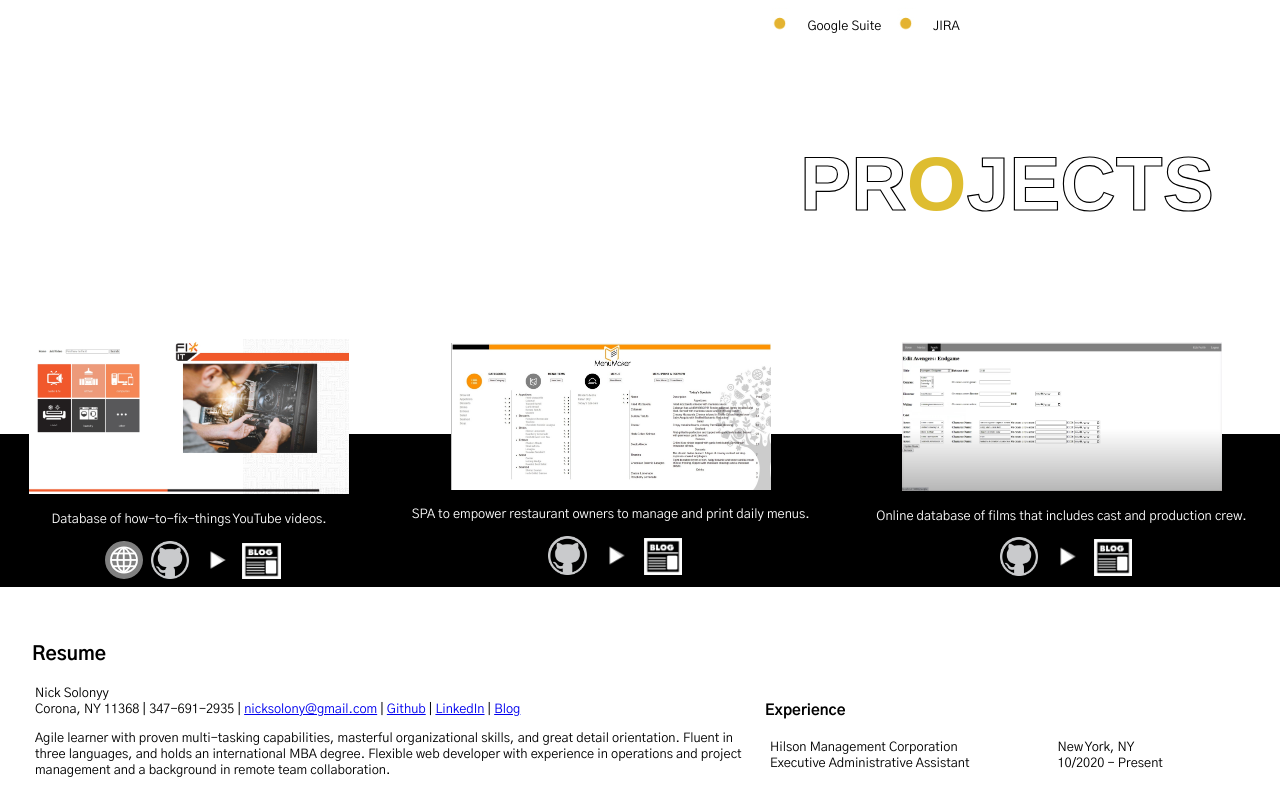
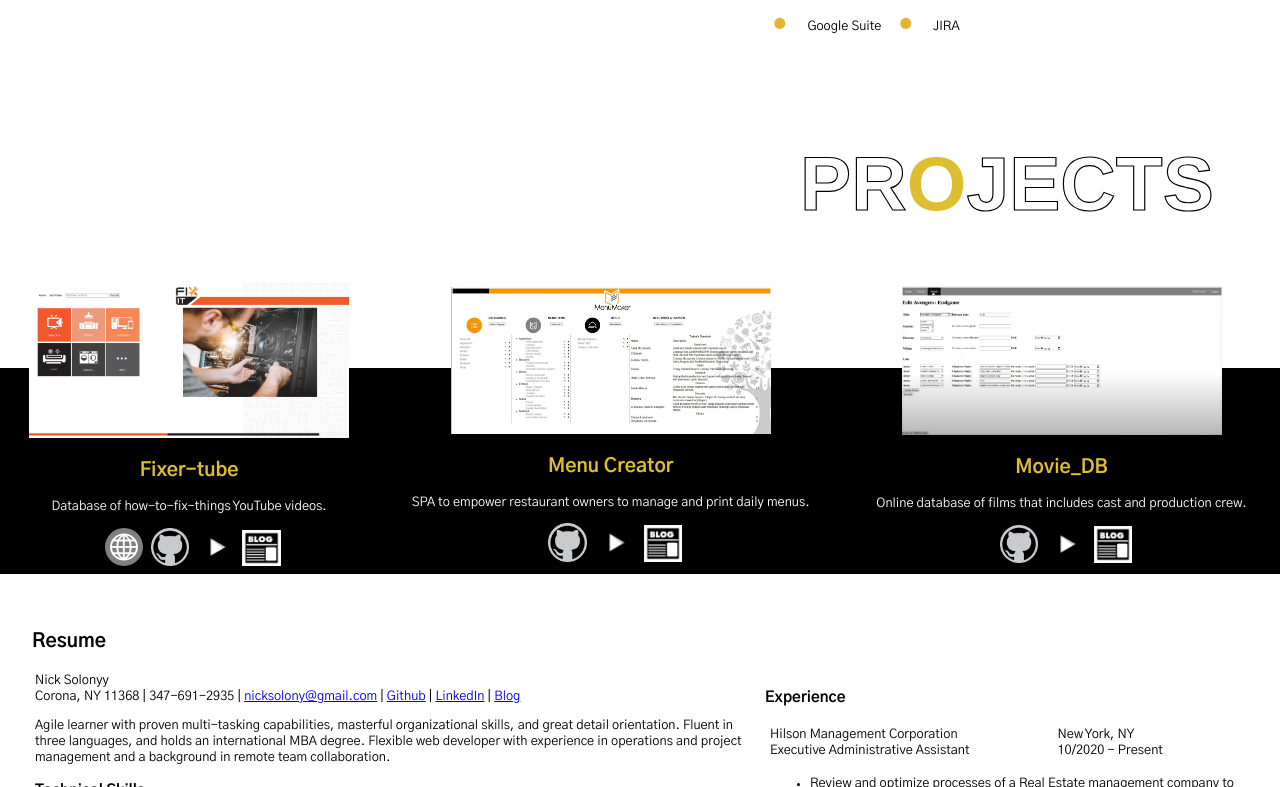
Before and after one commit to nicksolony/portfolio-frontend, a React (Create React App) app: page / in a window 1280 px wide. Shown: the part 534-1321 px from the top of the page. Built offline with nearby package versions, Linux system fonts and the light colour scheme.

Commit message:
fixed bg of projects section

```diff
--- a/src/App.css
+++ b/src/App.css
@@ -240,7 +240,8 @@ hr {
 
 #Projects .sectionContent{
   /* background-image: url('/src/imgs/projects-bg.png'); */
-  background: linear-gradient(to bottom, white 50%,black 50%);
+  /* background: linear-gradient(to bottom, white 0% 40%,black 60% 100%); */
+  background: linear-gradient(white 30%, black 30%);
   color: white;
   width: 100vw;
   margin-left:-2.5vw;
@@ -260,6 +261,14 @@ text-align: center;
 }
 
 .projectItem {
+  horizontal-align: left;
+}
+
+.projectItem h2 {
+  color:#DEBD30
+}
+
+.projectImage {
   width: 25vw;
 }
 
--- a/src/components/ProjectItem.js
+++ b/src/components/ProjectItem.js
@@ -10,11 +10,12 @@ class ProjectItem extends Component {
         return (
 
 
-            <div>
-                <h2>{this.props.item.name}</h2>
+            <div className="projectItem">
+
 
                 {/* <iframe width="300" height="300" src={this.props.item.youtube} title="YouTube video player" frameborder="0" allow="accelerometer; autoplay; clipboard-write; encrypted-media; gyroscope; picture-in-picture; fullscreen"></iframe> */}
-                <img className="projectItem" src={this.props.item.img} alt={this.props.item.name} />
+                <img className="projectImage" src={this.props.item.img} alt={this.props.item.name} />
+                <h2>{this.props.item.name}</h2>
                 <p>{this.props.item.desc}</p>
                 {this.props.item.links.map((link)=>
                 <ProjectLink link = {link}  />)}
```
